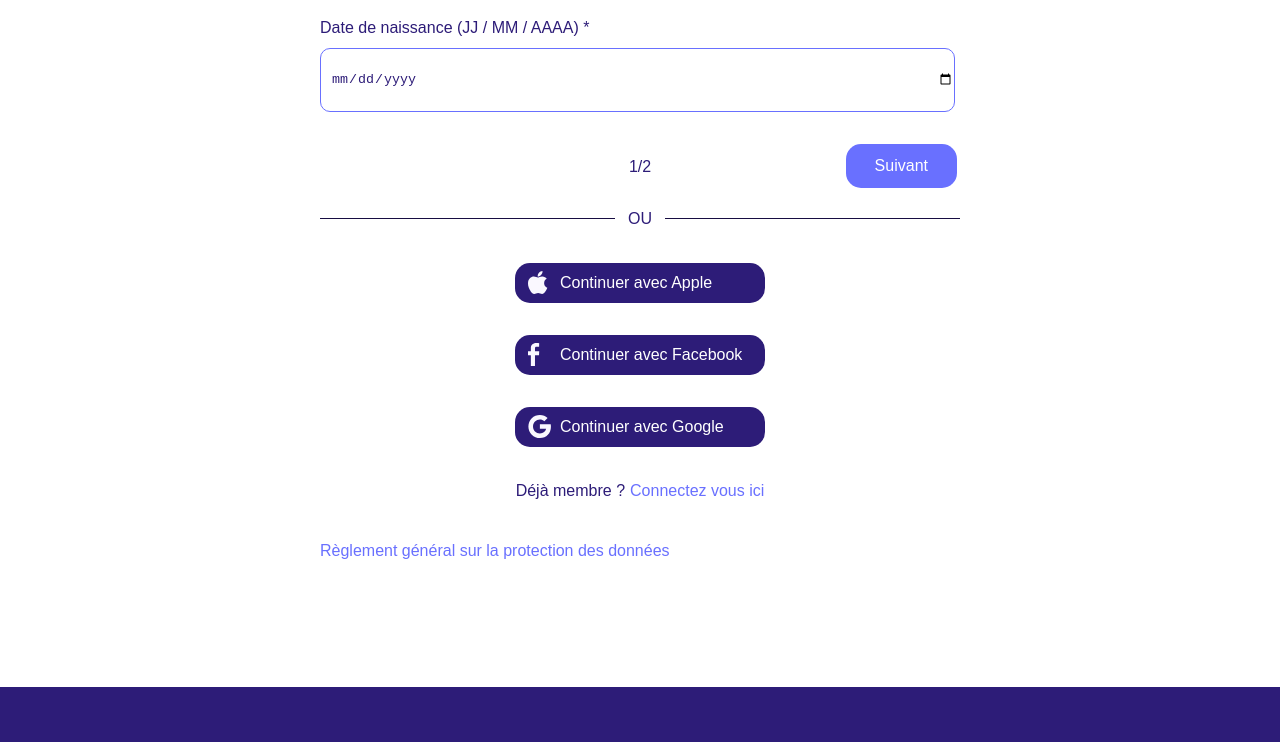
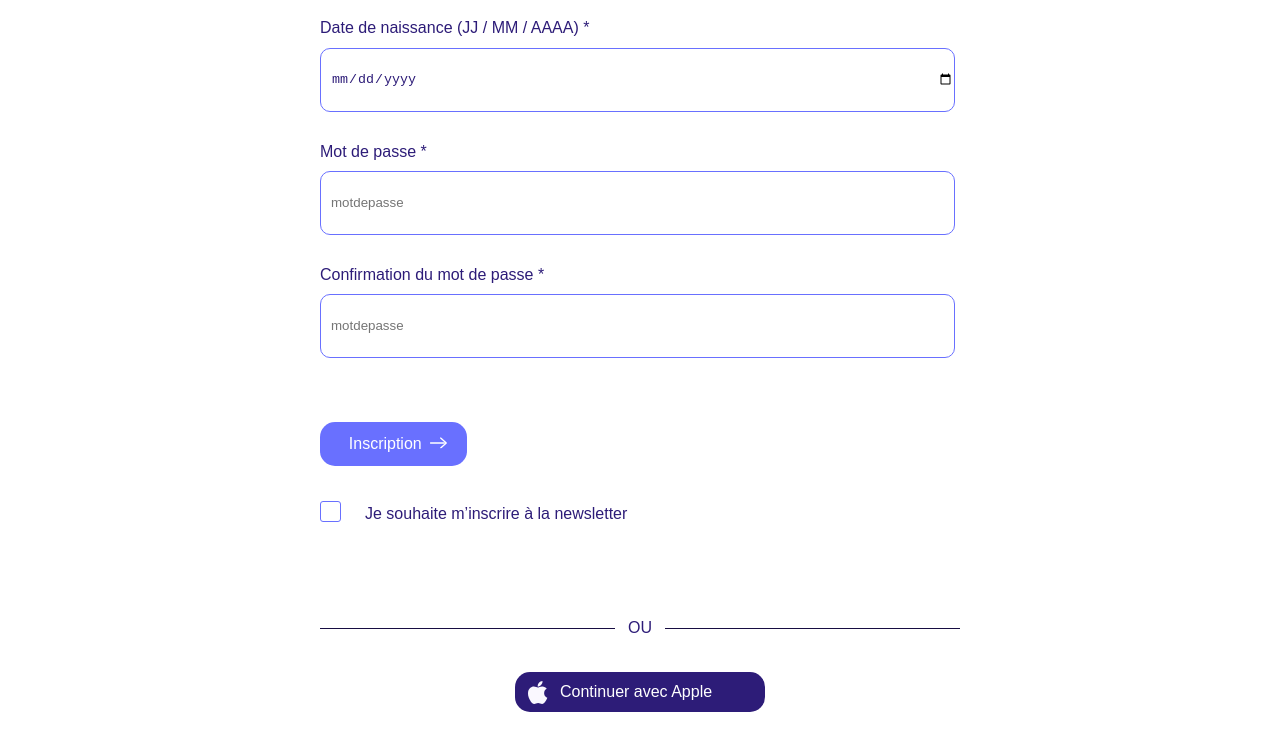
Before and after one commit to SeubJrd/agemovue, a Vue app: page /inscription in a window 1280 px wide. Shown: the part 564-1306 px from the top of the page. Built offline with nearby package versions, Linux system fonts and the light colour scheme; a web font is replaced by a local one.

Commit message:
Checkbox 1

```diff
--- a/src/views/Inscription.vue
+++ b/src/views/Inscription.vue
@@ -22,14 +22,34 @@
                 <input class="formulaire__input || date__input" type="date" required name="date" id="date" placeholder="XX / XX / XXXX">
             </div>
 
-            <div class="espace-bouton">
-                <p class="nb-page">1/2</p>
-                <div class="btn-suivant">
-                    <a class="zoneInscription__lien || primaryBtn" href="">
-                    <span>Suivant</span>
-                    </a>
-                </div>
+            <div class="formulaire">
+                <label class="formulaire__label || mdp__label" for="mdp">Mot de passe *</label> <br>
+                <input class="formulaire__input || mdp__input" type="password" required name="mdp" id="mdp" placeholder="motdepasse">
+            </div>
 
+            <div class="formulaire">
+                <label class="formulaire__label || mdp__label" for="mdp">Confirmation du mot de passe *</label> <br>
+                <input class="formulaire__input || mdp__input" type="password" required name="mdp" id="mdp" placeholder="motdepasse">
+            </div>
+
+            <div>
+               <a class="zoneConnexion__lien || primaryBtn -fleche" href="">
+                <span>Inscription</span>
+                <span class="icon-container"><svg class="fleche" x="0px" y="0px" viewBox="0 0 42 16.1">
+                        <path class="fleche__line" fill-rule="evenodd" clip-rule="evenodd" fill="#170D42"
+                            d="M24.4,7.1H5c-0.6,0-1,0.4-1,1s0.4,1,1,1h19.4" />
+                        <path class="fleche__pointe" fill-rule="evenodd" clip-rule="evenodd" fill="#170D42"
+                            d="M24.4,9.1l-5.9,5.3c-0.4,0.4-0.4,1-0.1,1.4s1,0.4,1.4,0.1l7.8-7
+                   c0.2-0.2,0.3-0.5,0.3-0.7c0-0.3-0.1-0.6-0.3-0.7l-7.8-7.2c-0.4-0.4-1-0.3-1.4,0.1s-0.3,1,0.1,1.4l5.9,5.3" />
+                    </svg></span>
+            </a>
+            </div>
+
+            <div>
+                <label class="main-check">Je souhaite m’inscrire à la newsletter
+                <input type="checkbox">
+                <span class="newsletter"></span>
+                </label>
             </div>
 
             <div class="zoneOu">
@@ -70,6 +90,8 @@
             <a class="lien-rgpd || lien-connexion" href="https://www.cnil.fr/fr/reglement-europeen-protection-donnees">Règlement général sur la protection des données</a>
         </div>
 
+
+
     </div>
 </template>
 
@@ -82,6 +104,119 @@ export default {
 </script>
 
 <style lang="scss">
+      .main-check {
+      display: block;
+      position: relative;
+      padding-left: 45px;
+      padding-top: 5px;
+      margin-bottom: 15px;
+      cursor: pointer;
+      }
+      /* Hiding the initial checkbox */
+      input[type=checkbox] {
+      visibility: hidden;
+      }
+      /* Creating a custom checkbox based on demand */
+      .newsletter {
+      position: absolute;
+      top: 0;
+      left: 0;
+      height: 21px;
+      width: 21px;
+      background-color: white;
+      border: 1px solid $colorAction;
+      border-radius: 3px;
+      }
+
+      /* Specify the background color to be shown when checkbox is active */
+      .main-check input:active ~ .newsletter {
+      background-color: white;
+      }
+      /* Specify the background color to be shown when checkbox is checked */
+      .main-check input:checked ~ .newsletter {
+      background-color: $colorAction;
+      }
+      /* Checkmark to be shown in checkbox */
+      /* It is not be shown when not checked */
+      .newsletter:after {
+      content: "";
+      position: absolute;
+      display: none;
+      }
+      /* Display checkmark when checked */
+      .main-check input:checked ~ .newsletter:after {
+      display: block;
+      }
+      /* Styling the checkmark using webkit */
+      /* Rotated the rectangle by 45 degree and showing only two border to make it look like a tickmark */
+      .main-check .newsletter:after {
+      left: 6px;
+      bottom: 5px;
+      width: 6px;
+      height: 12px;
+      border: solid white;
+      border-width: 0 3px 3px 0;
+      -webkit-transform: rotate(45deg);
+      -ms-transform: rotate(45deg);
+      transform: rotate(45deg);
+      }
+/*
+input[type=checkbox] {
+    visibility: hidden;
+}
+
+.check-main {
+    display: block;
+    position: relative;
+    padding-left: 45px;
+    margin-bottom: 15px;
+    cursor: pointer;
+    font-size: 20px;
+}
+
+.newsletter {
+position: absolute;
+top: 0;
+left: 0;
+height: 25px;
+width: 25px;
+background-color: black;
+}
+
+.check-main input ~ .newsletter {
+    background-color: gray;
+    }
+
+.check-main input:active ~ .newsletter {
+    background-color: white;
+    }
+
+.check-main input:checked ~ .newsletter {
+    background-color: orange;
+    }
+
+.newsletter:after {
+      content: "";
+      position: absolute;
+      display: none;
+      }
+
+.check-main input:checked ~ .newsletters:after {
+      display: block;
+      }
+
+.check-main .newsletters:after {
+      left: 8px;
+      bottom: 5px;
+      width: 6px;
+      height: 12px;
+      border: solid white;
+      border-width: 0 4px 4px 0;
+      -webkit-transform: rotate(45deg);
+      -ms-transform: rotate(45deg);
+      transform: rotate(45deg);
+      }
+*/
 .zoneInscription{
     margin: auto;
     width: 50%;
@@ -110,4 +245,23 @@ export default {
     justify-self: end;
 }
 
+#newsletter{
+    width: 18px;
+    height: 18px;
+}
+
+input[type="checkbox"]#newsletter {
+  display: none;
+}
+input[type="checkbox"]#newsletter + label::before {
+  font-family: "Font Awesome 5 Free";
+  content: '\f0c8';
+  font-size: 1.2em;
+  color: #00B7E8;
+  margin-right: 0.3rem  ;
+}
+input[type="checkbox"]#newsletter:checked + label::before {
+  content:'\f14a';
+  color: #00B7E8;
+}
 </style>
```
